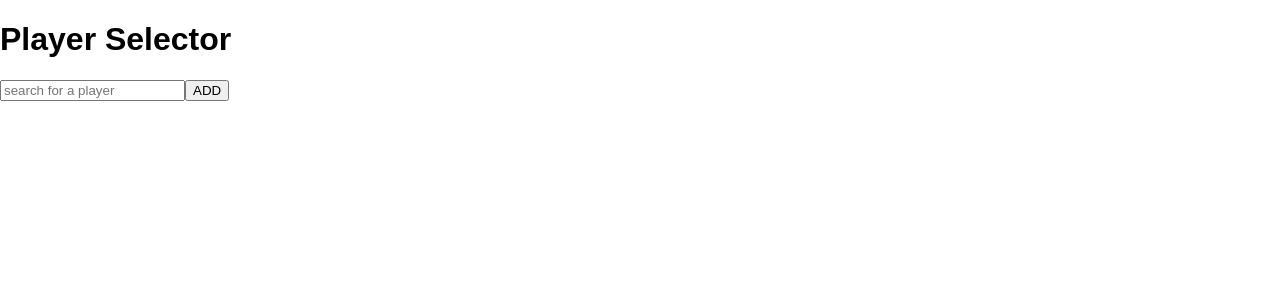
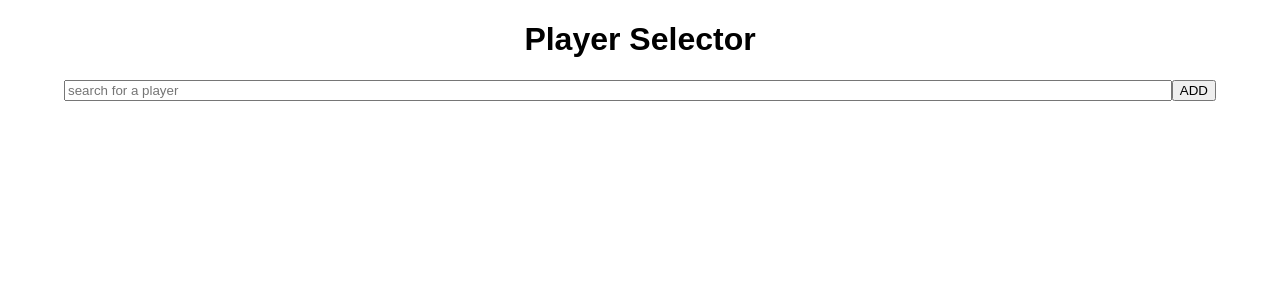
Before and after one commit to MrsLong/player-selector, a React (Create React App) app: page / in a window 1280 px wide. Shown: the top 300 px of the page. Built offline with nearby package versions, Linux system fonts and the light colour scheme.

Commit message:
Styling input

```diff
--- a/src/App.css
+++ b/src/App.css
@@ -1,5 +1,24 @@
+.App {
+  width: 90%;
+  margin: 0 auto;
+}
+
+h1 {
+  text-align: center;
+}
+
 .search {
   position: relative;
+  width: 100%;
+  display: flex;
+}
+
+.search__input {
+  width: 100%;
+}
+
+.search__add {
+  float: right;
 }
 
 .dropdown {
@@ -8,6 +27,7 @@
   padding: 0;
   border: 1px gray solid;
   width: 100%;
+  top: 100%;
 }
 
 .dropdown__item {
@@ -20,3 +40,30 @@
   border: 1px blue solid;
   margin-top: 1rem;
 }
+
+/* --- Responsive table styles ---*/
+
+.card__data th {
+  display: none;
+}
+
+.card__data td {
+  display: block;
+}
+
+.card__data td:before {
+  content: attr(data-th)': ';
+  font-weight: bold;
+  display: inline-block;
+}
+
+@media (min-width: 480px) {
+  .card__data td:before {
+    display: none;
+  }
+
+  .card__data th,
+  .card__data td {
+    display: table-cell;
+  }
+}
--- a/src/App.js
+++ b/src/App.js
@@ -53,12 +53,16 @@ class App extends Component {
         </header>
         <div className="search">
           <input
+            className="search__input"
             type="search"
             placeholder="search for a player"
             value={this.state.value}
             onChange={this.handleChange.bind(this)}
           />
-          <button onClick={this.playerSelected.bind(this, matchedPlayers[0])}>
+          <button
+            className="search__add"
+            onClick={this.playerSelected.bind(this, matchedPlayers[0])}
+          >
             ADD
           </button>
           {this.state.value.length > 0 ? (
@@ -90,23 +94,23 @@ class App extends Component {
                 <button onClick={this.removePlayer.bind(this, selectedPlayer)}>
                   X
                 </button>
-                <table>
+                <table className="card__data">
                   <thead>
                     <tr>
                       <th>POSITION</th>
                       <th>BATS</th>
                       <th>THROWS</th>
+                      <th>LEVEL</th>
                       <th>TEAM</th>
-                      <th>LEVEL</th>
                     </tr>
                   </thead>
                   <tbody>
                     <tr>
-                      <td>{selectedPlayer.position}</td>
-                      <td>{selectedPlayer.bats}</td>
-                      <td>{selectedPlayer.throws}</td>
-                      <td>{selectedPlayer.level}</td>
-                      <td>{selectedPlayer.team}</td>
+                      <td data-th="Position">{selectedPlayer.position}</td>
+                      <td data-th="Bats">{selectedPlayer.bats}</td>
+                      <td data-th="Throws">{selectedPlayer.throws}</td>
+                      <td data-th="Level">{selectedPlayer.level}</td>
+                      <td data-th="Team">{selectedPlayer.team}</td>
                     </tr>
                   </tbody>
                 </table>
--- a/src/notes.js
+++ b/src/notes.js
@@ -1,3 +1 @@
 //style card to fit information
-
-// add remove button
```
